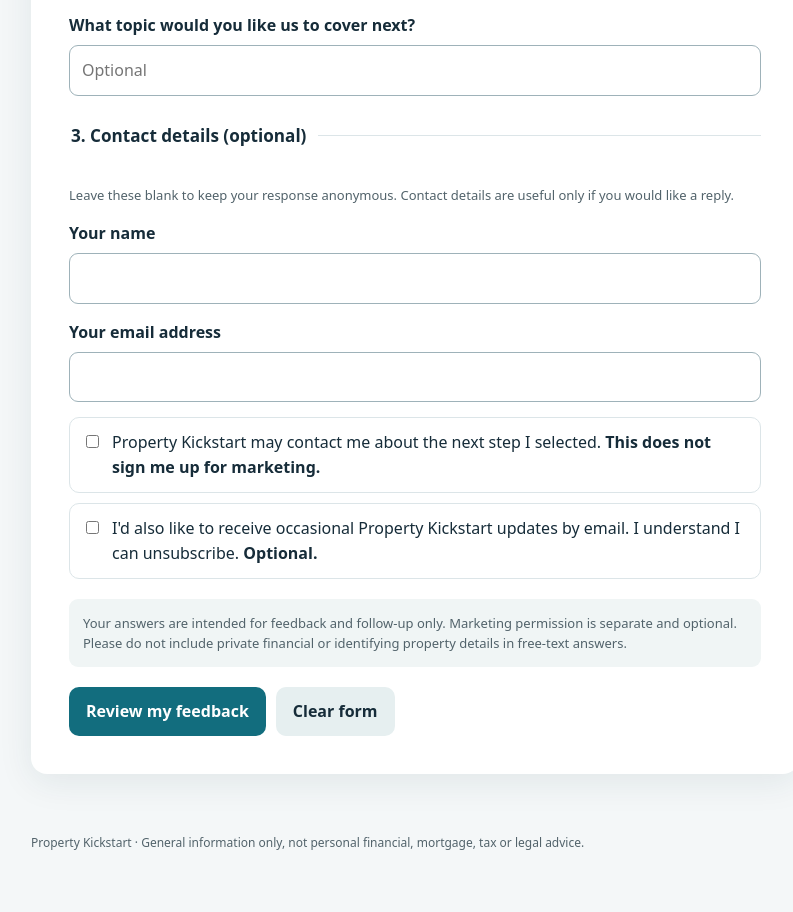
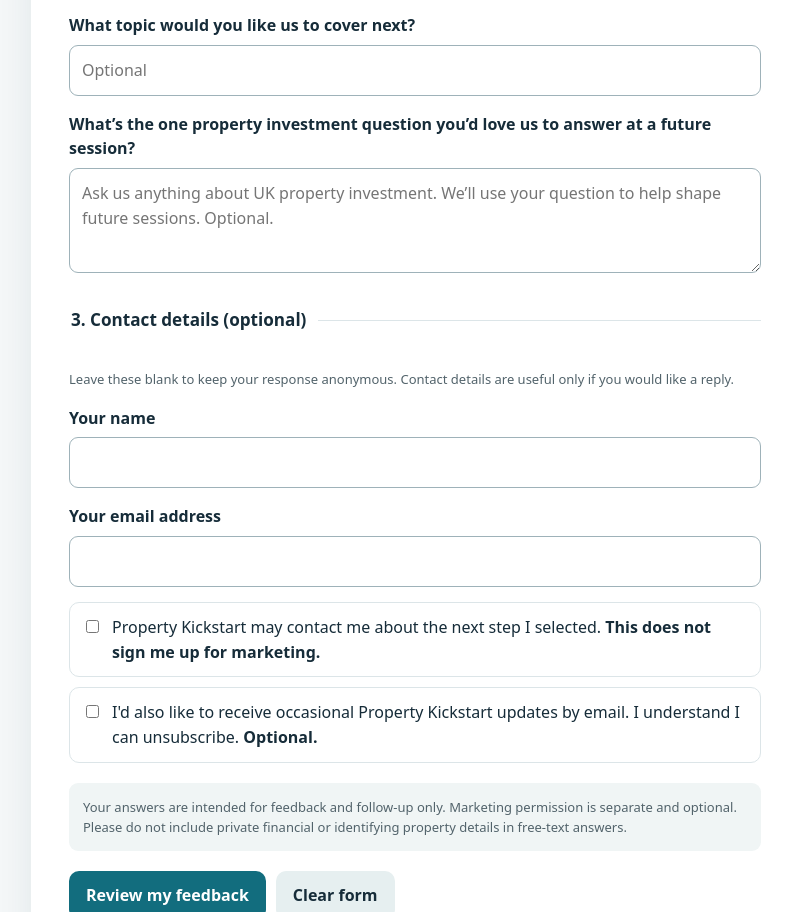
Before and after one commit to inspiredhunter-hq/PropertyKickstart, a website: page post-event-feedback.html in a window 1280 px wide. Shown: the part 1165-2077 px from the top of the page, without its empty margins (225-1018 px from the left). Before the commit the page ends 2033 px from the top, so only its background shows below. Drawn offline with Linux system fonts and the light colour scheme.

Commit message:
ACT-634: invite one question for a future live session

```diff
--- a/post-event-feedback.html
+++ b/post-event-feedback.html
@@ -38,7 +38,7 @@
 <label class="choice"><input type="radio" name="next_step" value="Examine more property opportunities">Examine more property opportunities</label>
 <label class="choice"><input type="radio" name="next_step" value="Find out whether I qualify for a 1-to-1">Explore a private 1-to-1 conversation</label>
 <label class="choice"><input type="radio" name="next_step" value="Not looking to proceed at present">Not looking to proceed at present</label></div>
-<label class="field" for="topic">What topic would you like us to cover next?</label><input id="topic" name="future_topic" type="text" maxlength="180" placeholder="Optional"></fieldset>
+<label class="field" for="topic">What topic would you like us to cover next?</label><input id="topic" name="future_topic" type="text" maxlength="180" placeholder="Optional"><label class="field" for="future_question">What’s the one property investment question you’d love us to answer at a future session?</label><textarea id="future_question" name="future_session_question" maxlength="1200" placeholder="Ask us anything about UK property investment. We’ll use your question to help shape future sessions. Optional."></textarea></fieldset>
 <fieldset class="section"><legend>3. Contact details (optional)</legend>
 <p class="hint">Leave these blank to keep your response anonymous. Contact details are useful only if you would like a reply.</p>
 <label class="field" for="name">Your name</label><input id="name" name="name" type="text" maxlength="120" autocomplete="name">
```
